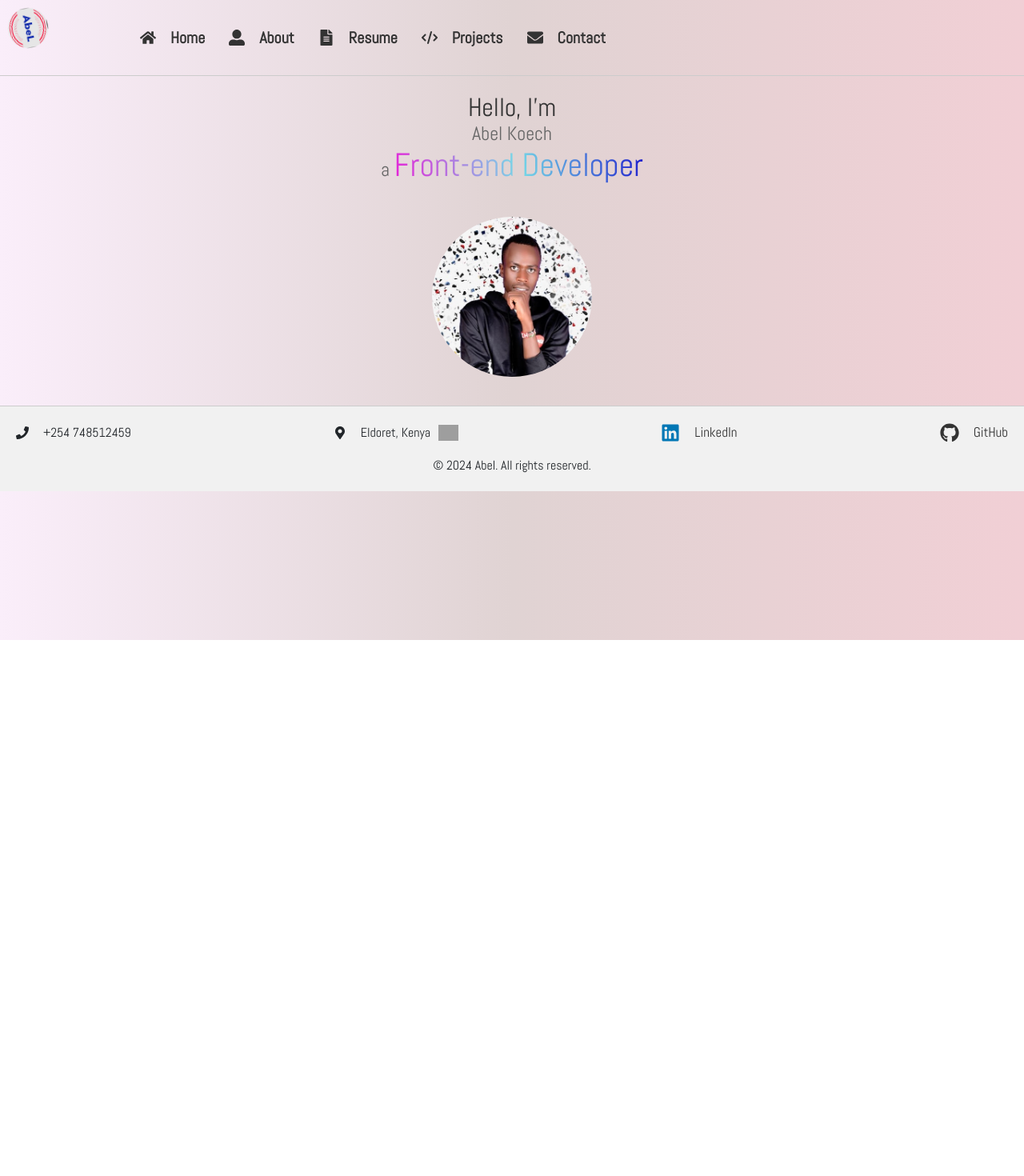
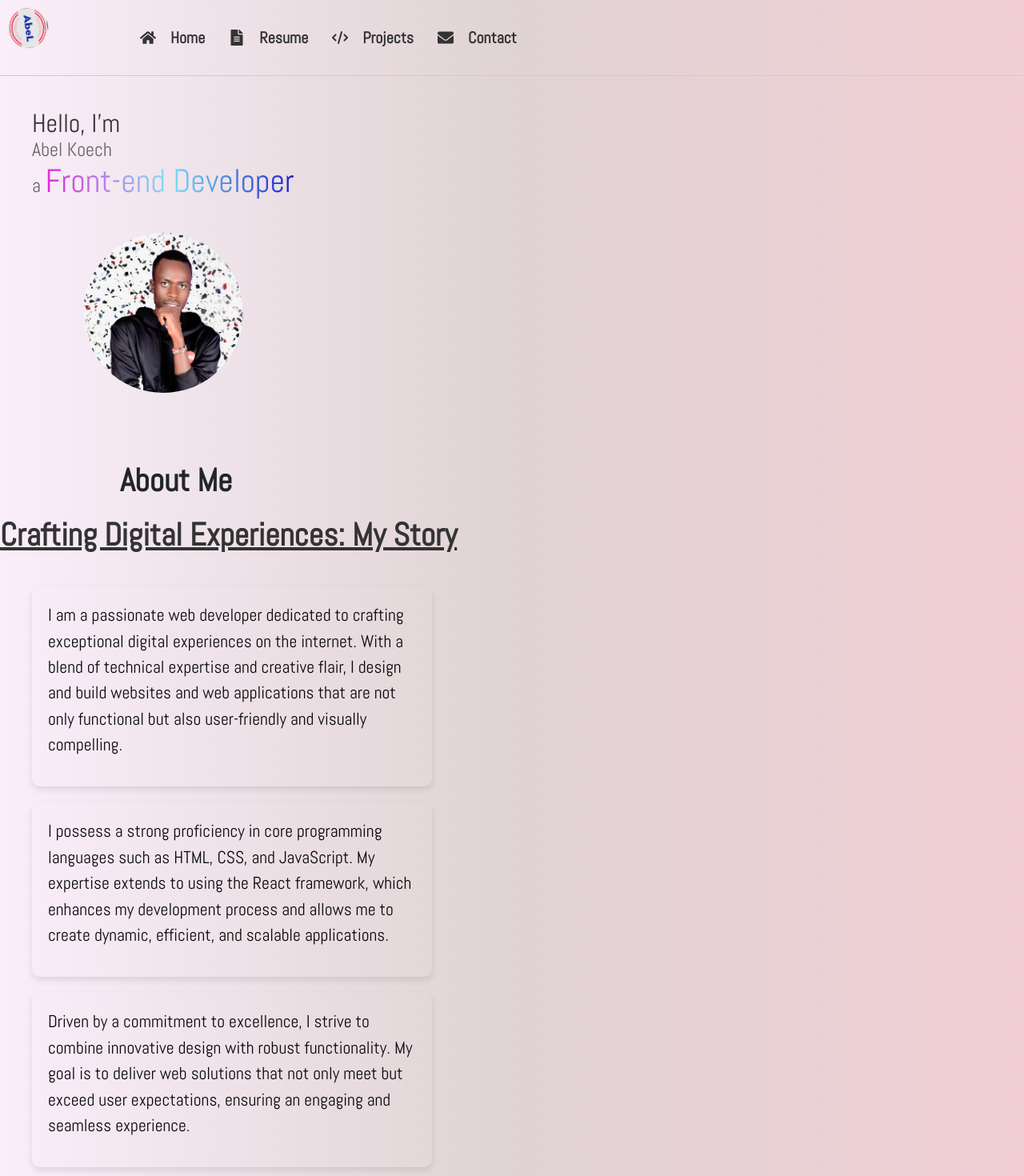
Before and after one commit to Koech161/portfolio-1, a React (Create React App) app: page / in a window 1280 px wide. Shown: the top 1470 px of the page at 80% size. Before the commit the page ends 800 px from the top, so only its background shows below. Built offline with nearby package versions, Linux system fonts and the light colour scheme; grey boxes are pictures that could not be loaded; a web font is replaced by a local one.

Commit message:
merge home and about component

```diff
--- a/src/App.css
+++ b/src/App.css
@@ -2,15 +2,14 @@
   height: 100%;
  /* max-height: 800px; */
  flex: 1;
- margin: auto 0;
+ /* margin: auto 0; */
 }
 .home-container{
   display: flex;
-  flex-direction: column;
-  align-items: center;
-  justify-content: center;
-  text-align: center;
+  flex-direction: row;
+  margin: 20px;
   padding: 20px;
+
 }
 
 .about{
@@ -47,11 +46,38 @@
   height: 200px;
   border-radius: 50%;
   object-fit: cover;
+
+}
+.home-img img:hover{
+  animation: transform 3s ease infinite;
+
+}
+@keyframes transform{
+  0% {
+    transform: scale(1);
+  }
+  50% {
+    transform: scale(1.3);
+  }
+  100% {
+    transform: scale(1);
+  }
+}
+.about-container{
+
+  flex: 1;
+}
+.about_me_head{
+  margin-left: 150px;
+  font-weight: 600;
+
+  margin-top: 50px;
+
 }
 .about-title{
 font-size: 2.5em;
 font-weight: bold;
-text-align: center;
+
 margin: 20px 0;
 color: #333;
 text-decoration: underline;
@@ -61,23 +87,27 @@ text-decoration: underline;
   max-width: 700px;
   font-size: 18px;
   color: #000;
-  margin: 0 auto;
+  margin: 20px;
+
   padding: 20px;
-  display: flex;
-  flex-direction: column;
+
   gap: 20px;
 }
 .des .card{
-  display: flex;
-  justify-content: center;
-  align-items: center;
-  flex-direction: column;
+  /* display: flex; */
+  /* justify-content: center; */
+  /* align-items: center; */
+  /* flex-direction: column; */
   flex-wrap: wrap;
-  background-color: #f9f9f9;
+  /* background-color: rgb(248, 236, 239); */
+  background-color: var(--origin);
   width: 100%;
   max-width: 500px;
   box-shadow: 0 4px 8px rgba(0, 0, 0, 0.1);
   padding: 20px;
+  border: none;
+
+
 
 }
 @media  (max-width: 768px){
@@ -103,4 +133,11 @@ text-decoration: underline;
   width: 150px;
   height: 150px;
  }
+ .home-container{
+  margin: 0px;
+  padding: 0;
+ }
+ .about_me_head{
+  margin: 20px;
+ }
 }
--- a/src/App.js
+++ b/src/App.js
@@ -4,11 +4,14 @@ import './App.css';
 import routes from './routes';
 import Footer from './components/Footer'
 import './style/Footer.css'
+import NavBar from './components/NavBar';
 
 function App() {
   return (
     <div className='App'>
+
       <div className='content'>
+      {/* <NavBar/> */}
       <RouterProvider router={routes}/>
       </div>
 
--- a/src/components/About.js
+++ b/src/components/About.js
@@ -1,12 +1,11 @@
 import React from 'react'
-import NavBar from './NavBar'
 import '../App.css'
 
 
 const About = () => {
   return (
-    <div>
-        <NavBar/>
+    <div className='about-container'>
+      <h1 className='about_me_head'>About Me</h1>
         <h1 className='about-title'>Crafting Digital Experiences: My Story</h1>
       <div className='des  '>
      <div className='card'>
--- a/src/components/Home.js
+++ b/src/components/Home.js
@@ -1,6 +1,7 @@
 import homeimg from '../assets/my_pic.jpg'
 import '../App.css'
 import NavBar from './NavBar'
+import About from './About'
 
 const Home = () => {
 
@@ -21,6 +22,7 @@ const Home = () => {
     </div>
 
     </div>
+    <About/>
 
 
     </div>
--- a/src/components/NavBar.js
+++ b/src/components/NavBar.js
@@ -22,10 +22,10 @@ const NavBar = () => {
             <Link  className="nav-link" to='/'>
            <FaHome/> Home</Link>
             </li>
-            <li className="nav-item">
+            {/* <li className="nav-item">
             <Link  className="nav-link" to='/about'>
          <FaUserAlt/>   About</Link>
-            </li>
+            </li> */}
             <li className="nav-item">
             <Link  className="nav-link" to='/resume'>
            <FaFileAlt/> Resume</Link>
--- a/src/components/Projects.js
+++ b/src/components/Projects.js
@@ -8,32 +8,32 @@ import '../style/Projects.css'
 const Projects = () => {
   return (
     <div>
-        <>
+
         <NavBar/>
-        </>
+
 
       <div className='projects'>
         <h2>My Projects</h2>
         <div className='cards'>
         <div className=' card'>
             <h3>Weather Forecast</h3>
-            <img className='mb-5 fluid' src={weather} alt='weather forecast'/>
+            <img className='mb-5 fluid' src={weather} alt='Weather forecast'/>
             <h4>Shows real-time weather forecasts based on location.</h4>
 
         </div>
         <div className=' card'>
             <h3>Todo List</h3>
-            <img className='mb-5 fluid' src={todo} alt='todo list'/>
+            <img className='mb-5 fluid' src={todo} alt='Todo list'/>
             <h4>A to-do list application that persists data using local storage.</h4>
             <h4>Users can add, mark, and remove tasks.</h4>
 
         </div>
 
         <div className=' card'>
-            <h3>Ecomerce admin dashboard</h3>
-            <img className='mb-5 fluid' src={dashbdoard} alt='admin dashboard'/>
-            <h4>A to-do list application that persists data using local storage.</h4>
-            <h4>Users can add, mark, and remove tasks.</h4>
+            <h3>E-commerce admin dashboard</h3>
+            <img className='mb-5 fluid' src={dashbdoard} alt='E-commerce admin dashboard'/>
+            <h4>An admin dashbdoard for mananaging e-commerce operations.</h4>
+            <h4>Features include sales analytics, product management and customer administration.</h4>
 
         </div>
       </div>
--- a/src/style/Nav.css
+++ b/src/style/Nav.css
@@ -67,7 +67,7 @@ color: blue;
         gap: 1px;
     }
     .nav-link svg{
-        width: 0;
+        width: 30px;
     }
 }
 @media (max-width:315px){
@@ -101,4 +101,7 @@ color: blue;
     .nav-item{
         margin: 0 3px;
     }
+    .nav-link svg{
+        width: 0;
+    }
 }
--- a/src/style/Projects.css
+++ b/src/style/Projects.css
@@ -29,16 +29,17 @@
     max-width: 600px;
     box-shadow: 0 4px 8px rgba(0, 0, 0, 0.1);
     margin-bottom: 20px;
-    background-color: #292931;
+    /* background-color: #292931; */
+    background-color: var(--origin);
     transition: transform .3s ease infinite;
-    color: #f8f4f4;
+    color: #111111;
   }
   .card:hover{
     transform: scale(1.05);
   }
 .card h3{
     font-size: 2em;
-    color: #fdf7f7;
+    color: #030303;
     margin-bottom: 10px;
 }
 .projects img{
```
Also changed, not shown: src/routes.js (+4 -4 lines).
